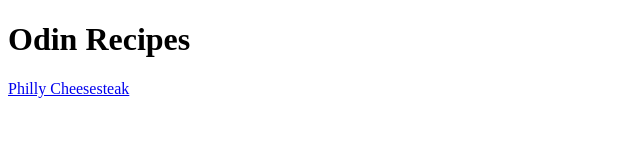
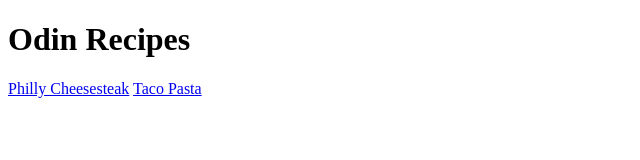
Before and after one commit to willycode/odin-recipes, a plain HTML site: page index.html in a window 1280 px wide. Shown: the full height of the page, 0-640 px from the left. Drawn offline with Linux system fonts and the light colour scheme.

Commit message:
add link to taco-pasta
added link to the recipe for taco pasta

```diff
--- a/index.html
+++ b/index.html
@@ -8,5 +8,6 @@
 <body>
     <h1>Odin Recipes</h1>
     <a href="recipes/philly-cheesesteak.html">Philly Cheesesteak</a>
+    <a href="recipes/taco-pasta.html">Taco Pasta</a>
 </body>
 </html>
```
